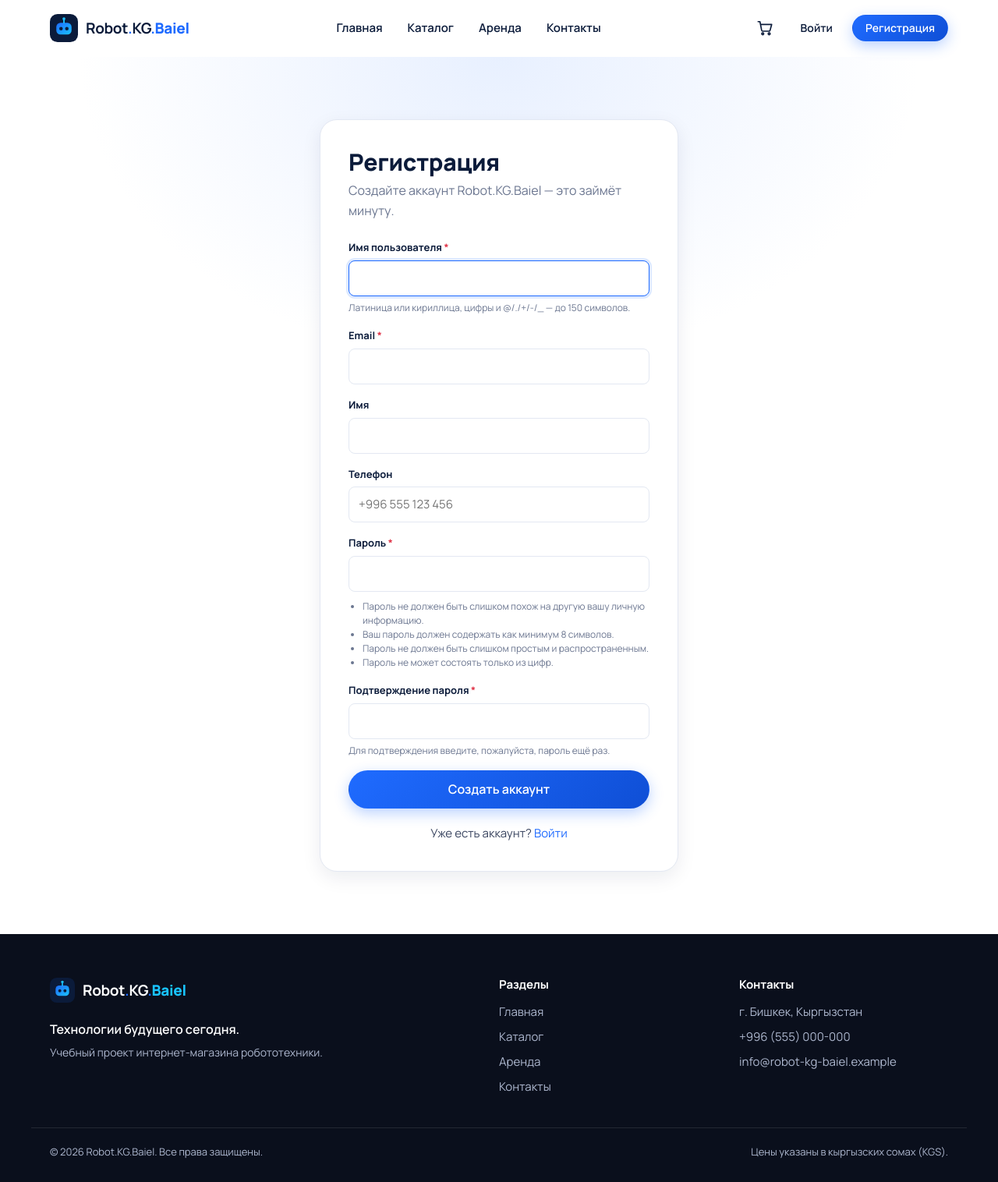
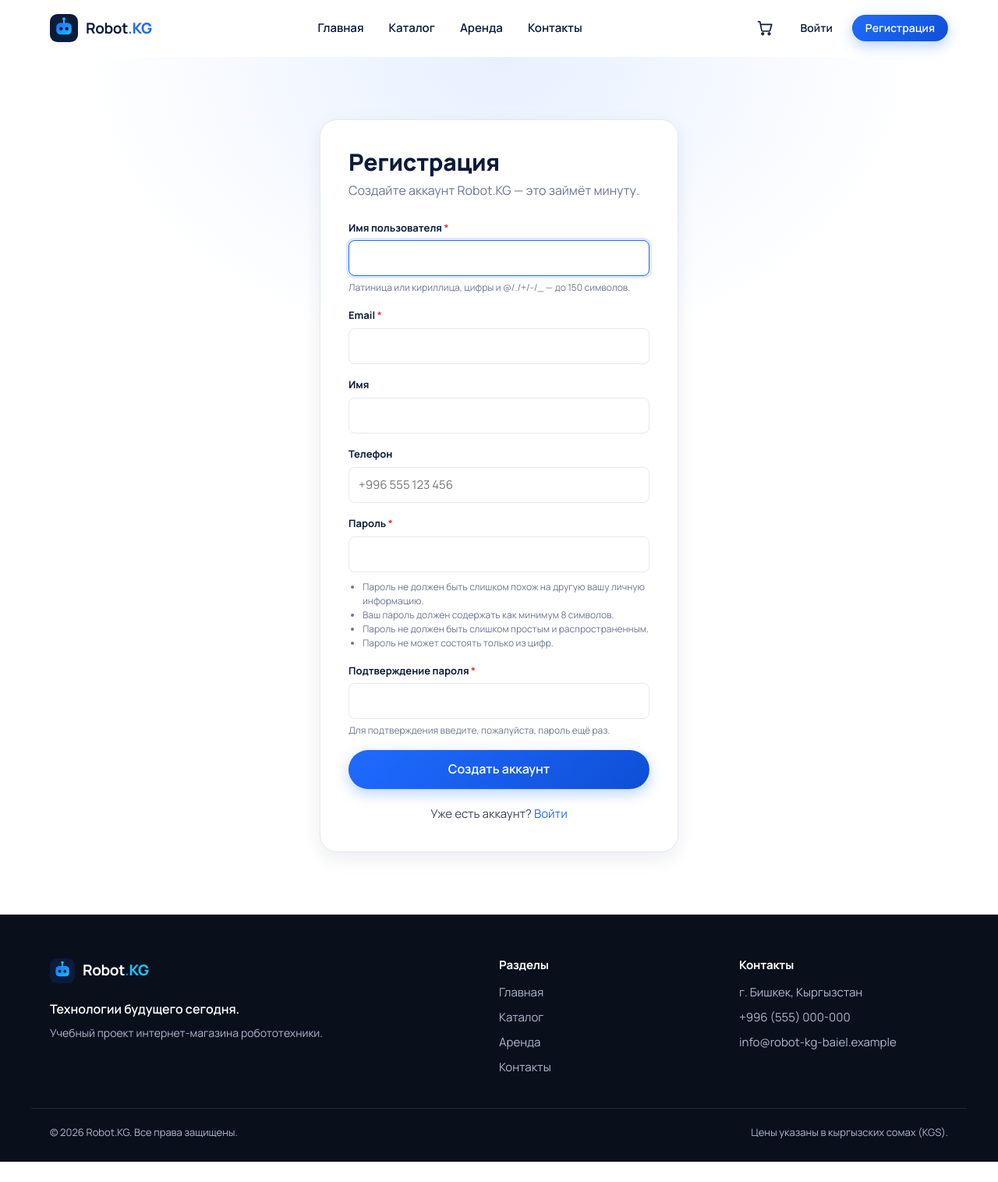
Before and after one commit to GitHubNurisalsm/robot-kg, a Django app: page /accounts/signup/ in a window 1280 px wide. Shown: the whole page at 78% size. After the commit the page ends 1490 px from the top, so only its background shows below. Run offline with Django 5.2, Linux system fonts and the light colour scheme.

Commit message:
Rename brand to Robot.KG: remove Baiel from logo
Logo in header/footer, SITE_BRAND name and admin titles now say Robot.KG.
Home page test asserts "Baiel" no longer appears.

Co-Authored-By: Claude Opus 5.5 <noreply@anthropic.com>

```diff
--- a/config/settings.py
+++ b/config/settings.py
@@ -129,7 +129,7 @@ LOGOUT_REDIRECT_URL = "core:home"
 
 # Бренд — единый источник для шаблонов (см. core.context_processors.site).
 SITE_BRAND = {
-    "name": "Robot.KG.Baiel",
+    "name": "Robot.KG",
     "tagline": "Технологии будущего сегодня.",
     "currency": "сом",
     "phone": "+996 (555) 000-000",
--- a/config/urls.py
+++ b/config/urls.py
@@ -3,8 +3,8 @@ from django.conf.urls.static import static
 from django.contrib import admin
 from django.urls import include, path
 
-admin.site.site_header = "Robot.KG.Baiel — администрирование"
-admin.site.site_title = "Robot.KG.Baiel"
+admin.site.site_header = "Robot.KG — администрирование"
+admin.site.site_title = "Robot.KG"
 admin.site.index_title = "Управление магазином"
 
 urlpatterns = [
--- a/core/tests.py
+++ b/core/tests.py
@@ -12,7 +12,8 @@ class HomePageTests(TestCase):
         """Главная не падает на пустой БД и показывает empty state."""
         resp = self.client.get(reverse("core:home"))
         self.assertEqual(resp.status_code, 200)
-        self.assertContains(resp, "Robot.KG.Baiel")
+        self.assertContains(resp, "Robot.KG")
+        self.assertNotContains(resp, "Baiel")
         self.assertContains(resp, "Технологии будущего сегодня.")
         self.assertContains(resp, "Пока нет избранных товаров")
 
--- a/templates/partials/footer.html
+++ b/templates/partials/footer.html
@@ -4,7 +4,7 @@
     <div class="footer-brand">
       <a class="logo logo-light" href="{% url 'core:home' %}">
         <img src="{% static 'img/logo-mark.svg' %}" alt="" width="32" height="32">
-        <span class="logo-text">Robot<span class="logo-dot">.</span>KG<span class="logo-dot">.</span><b>Baiel</b></span>
+        <span class="logo-text">Robot<span class="logo-dot">.</span><b>KG</b></span>
       </a>
       <p class="footer-tagline">{{ brand.tagline }}</p>
       <p class="footer-note">Учебный проект интернет-магазина робототехники.</p>
--- a/templates/partials/header.html
+++ b/templates/partials/header.html
@@ -3,7 +3,7 @@
   <div class="container header-inner">
     <a class="logo" href="{% url 'core:home' %}" aria-label="{{ brand.name }} — на главную">
       <img src="{% static 'img/logo-mark.svg' %}" alt="" width="36" height="36">
-      <span class="logo-text">Robot<span class="logo-dot">.</span>KG<span class="logo-dot">.</span><b>Baiel</b></span>
+      <span class="logo-text">Robot<span class="logo-dot">.</span><b>KG</b></span>
     </a>
 
     <button class="nav-toggle" type="button" aria-expanded="false" aria-controls="site-nav" data-nav-toggle>
```
